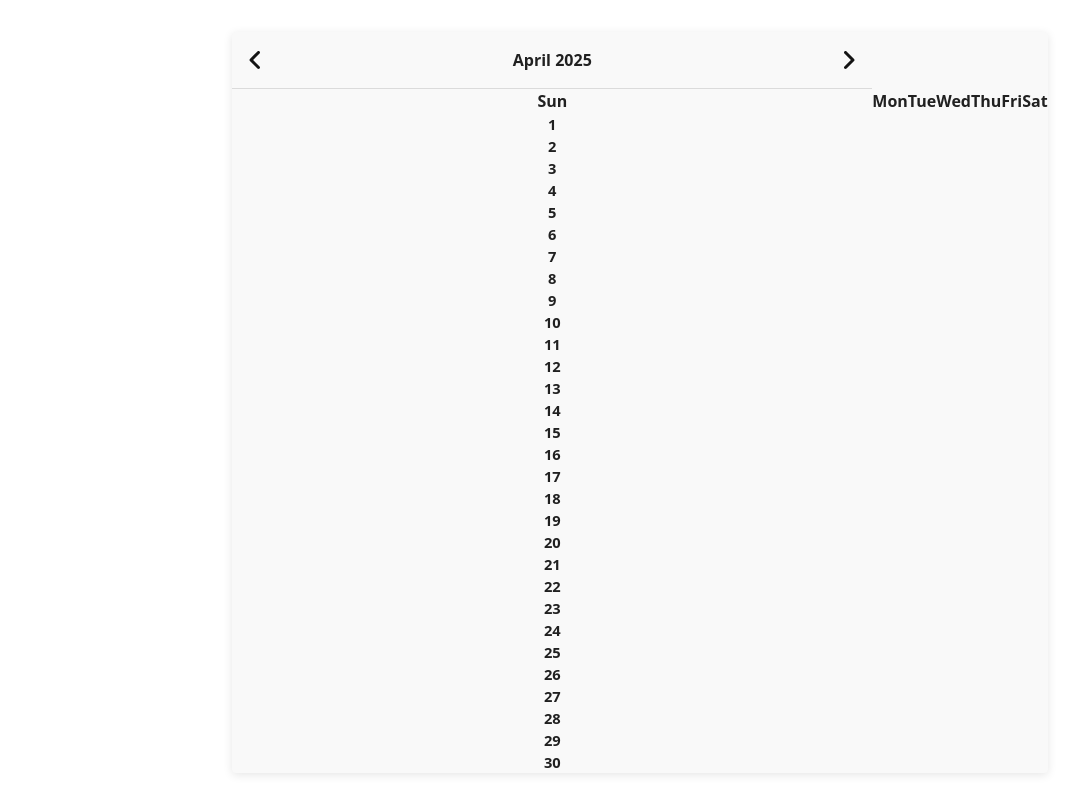
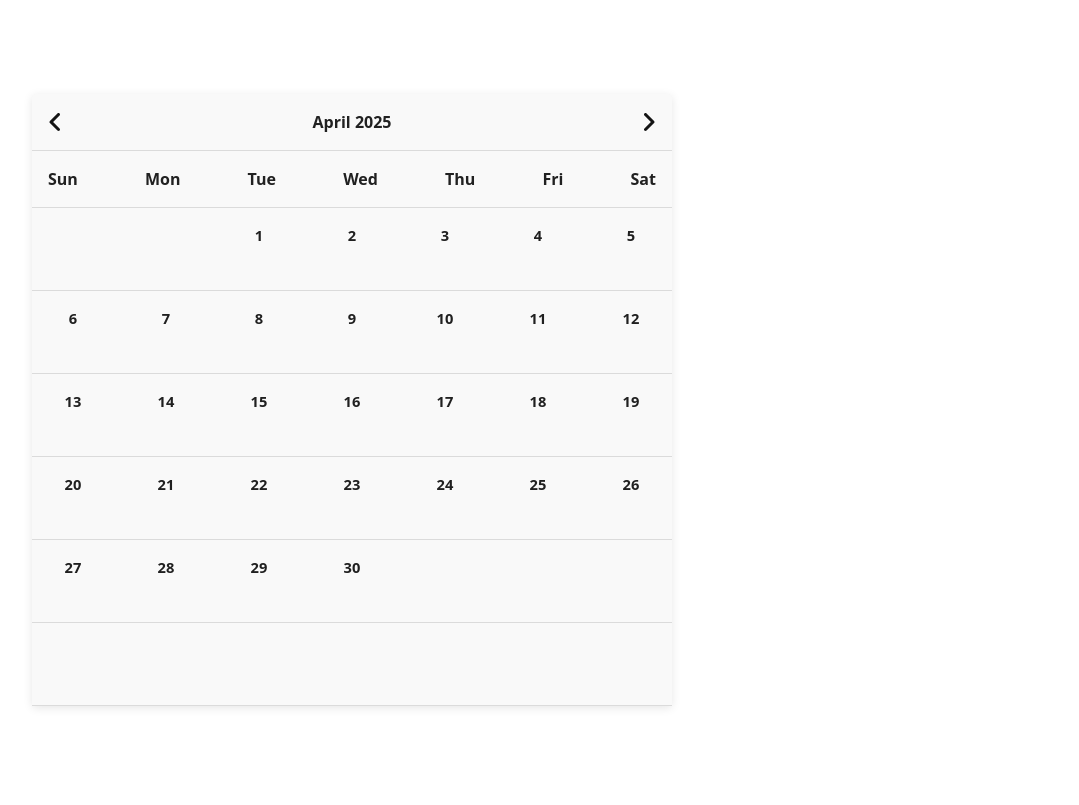
Before and after one commit to jsu-on-the-web/event-calendar, a React (Vite) app in the folder front-end/: page / in a window 1280 px wide. Shown: the whole page, without its empty margins (0-1079 px from the left). Built offline with nearby package versions, Linux system fonts and the light colour scheme.

Commit message:
Tweaking styles and calendar generation

```diff
--- a/front-end/src/components/Calendar/index.scss
+++ b/front-end/src/components/Calendar/index.scss
@@ -1,5 +1,11 @@
 @import 'tailwindcss';
 @import '../../colors.scss';
+
+@mixin rowStyles {
+    display: flex;
+    flex-direction: row;
+    justify-content: space-between; // Put the calendar items left to right with equal space between
+}
 
 :root {
     // Month Colors
@@ -22,26 +28,40 @@
         --#{$month}-color: #{$color};
     }
     --accent-color: --january-color // January first as placeholder, set to the current month in Calendar component
-    width: 100vw;
-    height: 100vh;
-    display:flexbox;
+    max-width: 100vw;
+    max-height: 100vh;
+    display:flex;
 }
 
 .calendar {
     border-radius: 4px;
     background-color: $white-300;
     box-shadow: 0 2px 10px rgba(0, 0, 0, 0.1);
+    max-width: 80vw;
+    display: flex;
+    flex-direction: row;
+}
+
+.calendar__calendar-row {
+    @include rowStyles;
+    padding: 16px;
+    background-color: $white-300;
+    border-bottom: 1px solid rgba(0, 0, 0, 0.12);
 }
 
 .calendar-header {
-    display: flex;
-    justify-content: space-between; // Put the header items left to right with equal space between
-    align-items: center;
+    @include rowStyles;
     padding: 16px;
     background-color: --accent-color; // Different background color for header
     border-bottom: 1px solid rgba(0, 0, 0, 0.12);
     width: 50vw;
 }
+.calendar-header__day-names {
+    @include rowStyles;
+    padding: 16px;
+    background-color: $white-300;
+    border-bottom: 1px solid rgba(0, 0, 0, 0.12);
+}
 .calendar-header__arrow {
     color: $black-500;
     font-size: 24px;
--- a/front-end/src/components/Calendar/index.tsx
+++ b/front-end/src/components/Calendar/index.tsx
@@ -27,11 +27,14 @@ const Calendar = () => {
     const lastDayOfMonth = new Date(year, month + 1, 0);
     const daysInMonth = lastDayOfMonth.getDate();
     const firstDayOfWeek = firstDayOfMonth.getDay();
-    const lastDayOfWeek = lastDayOfMonth.getDay();
     const calendar = [];
     const dayNames = ['Sun', 'Mon', 'Tue', 'Wed', 'Thu', 'Fri', 'Sat'];
+
+    /**======================
+     **      Day Names
+     *========================**/
     const dayNamesRow = (
-      <tr key="day-names">
+      <tr key="day-names" className="calendar-header__day-names">
         {dayNames.map((dayName, index) => (
           <th key={index} className="calendar-header__day-name">
             {dayName}
@@ -40,34 +43,23 @@ const Calendar = () => {
       </tr>
     );
     calendar.push(dayNamesRow);
+
     let dayCounter = 1;
-    // Fill in the first row with empty cells until the first day of the month
-    const firstRow = [];
-    for (let i = 0; i < firstDayOfWeek; i++) {
-      firstRow.push(<td key={i} className="calendar-cell"></td>);
-    }
-    // Fill in the rest of the first row with the days of the month
-    for (let i = firstDayOfWeek; i < 7; i++) {
-      if (dayCounter > daysInMonth) break;
-      firstRow.push(
-        <CalendarCell
-          key={dayCounter}
-          assignedDate={dayCounter}
-          isSelected={selectedDate?.getDate() === dayCounter}
-          onClick={() => setSelectedDate(new Date(year, month, dayCounter))}
-        />
-      );
-      dayCounter++;
-    }
 
-    calendar.push(<tr key={0}>{firstRow}</tr>);
-
-    // Fill in the rest of the rows with the days of the month
-    for (let i = 1; i < 6; i++) {
+    /**======================
+     **      Days
+     *========================**/
+    for (let i = 0; i < 6; i++) { // Maximum of 6 rows in a calendar
       const row = [];
-      for (let j = 0; j < 7; j++) {
-        if (dayCounter > daysInMonth) break;
-        if (i === 5 && j > lastDayOfWeek) break;
+      for (let j = 0; j < 7; j++) { // 7 days in a week
+        if (i === 0 && j < firstDayOfWeek) {
+          // Fill empty cells before the first day of the month
+          row.push(<CalendarCell key={`empty-${i}-${j}`} assignedDate={undefined} isSelected={false} onClick={() => { }} />);
+        } else if (dayCounter > daysInMonth) {
+          // Fill empty cells after the last day of the month
+          row.push(<CalendarCell key={`empty-${i}-${j}`} assignedDate={undefined} isSelected={false} onClick={() => { }} />);
+        } else {
+          // Fill cells with the days of the month
           row.push(
             <CalendarCell
               key={dayCounter}
@@ -78,8 +70,10 @@ const Calendar = () => {
           );
           dayCounter++;
         }
-      calendar.push(<tr key={i + 1}>{row}</tr>);
       }
+      calendar.push(<tr key={i} className='calendar__calendar-row'>{row}</tr>);
+    }
+
     return calendar;
   };
 
--- a/front-end/src/components/CalendarCell/index.scss
+++ b/front-end/src/components/CalendarCell/index.scss
@@ -7,9 +7,8 @@
   display: flex;
   justify-content: center;
   align-items: center;
-  min-width: 20vw;
-  width: 100%;
-  height: 100%;
+  min-width: 50px;
+  min-height: 50px;
   border-radius: 4px;
   border-color: rgba(0, 0, 0, 0.12);
   font-size: 14px;
```
Lines whose indentation alone changed are shown as unchanged.
